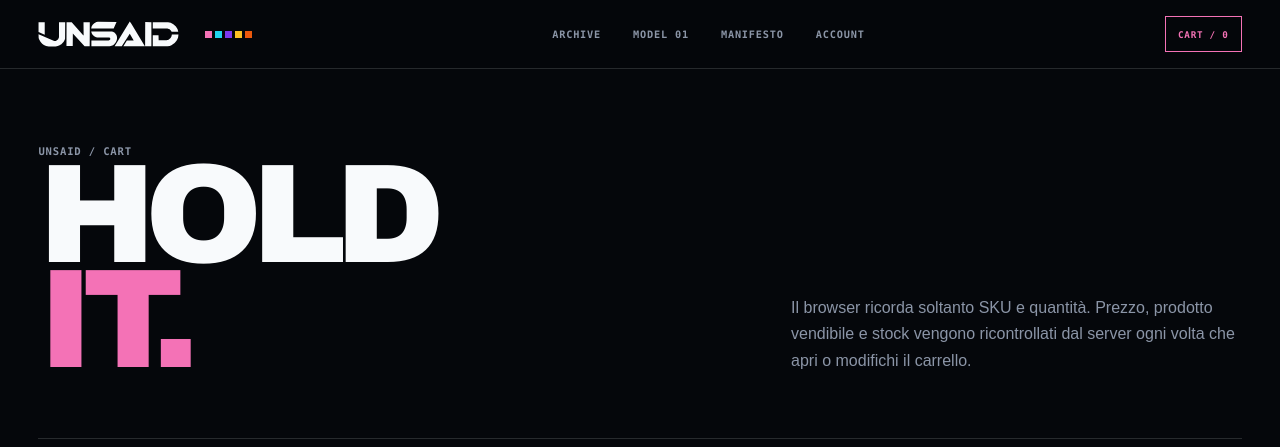
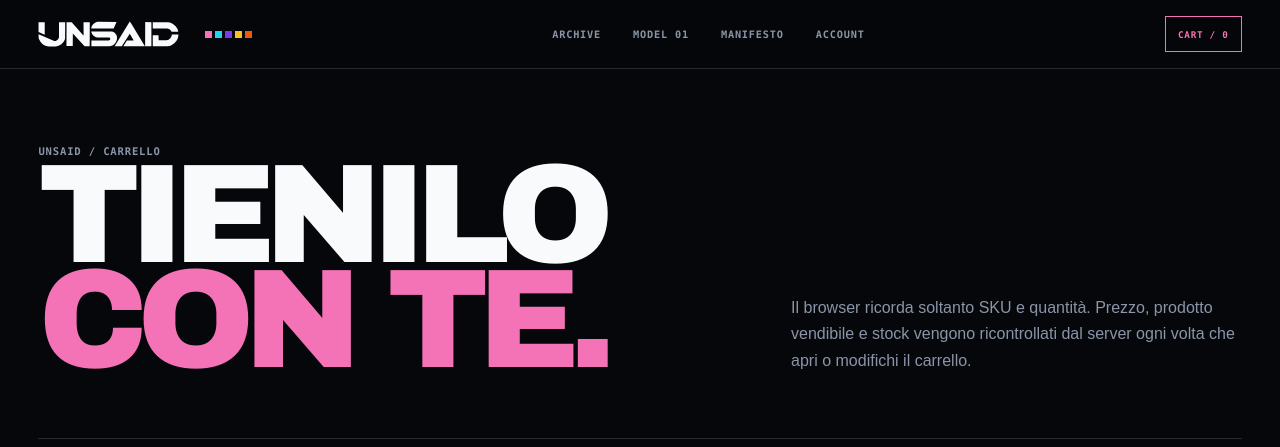
Before and after one commit to gernotfound/unsaid, a Next.js app in the folder apps/web/: page /cart in a window 1280 px wide. Shown: the top 447 px of the page. Built offline with nearby package versions, Linux system fonts and the light colour scheme; no server answers.

Commit message:
Italianizza interfaccia pubblica

```diff
--- a/apps/web/src/app/(store)/cart/page.tsx
+++ b/apps/web/src/app/(store)/cart/page.tsx
@@ -6,7 +6,7 @@
 export const dynamic = "force-dynamic";
 
 export const metadata: Metadata = {
-  title: "Cart",
+  title: "Carrello",
   description: "Carrello UNSAID con verifica server-side di prezzo e disponibilità.",
 };
 
@@ -16,8 +16,8 @@
       <div className={styles.inner}>
         <header className={styles.hero}>
           <div>
-            <p className={styles.kicker}>UNSAID / CART</p>
-            <h1>HOLD<br /><span>IT.</span></h1>
+            <p className={styles.kicker}>UNSAID / CARRELLO</p>
+            <h1>TIENILO<br /><span>CON TE.</span></h1>
           </div>
           <p>Il browser ricorda soltanto SKU e quantità. Prezzo, prodotto vendibile e stock vengono ricontrollati dal server ogni volta che apri o modifichi il carrello.</p>
         </header>
```
